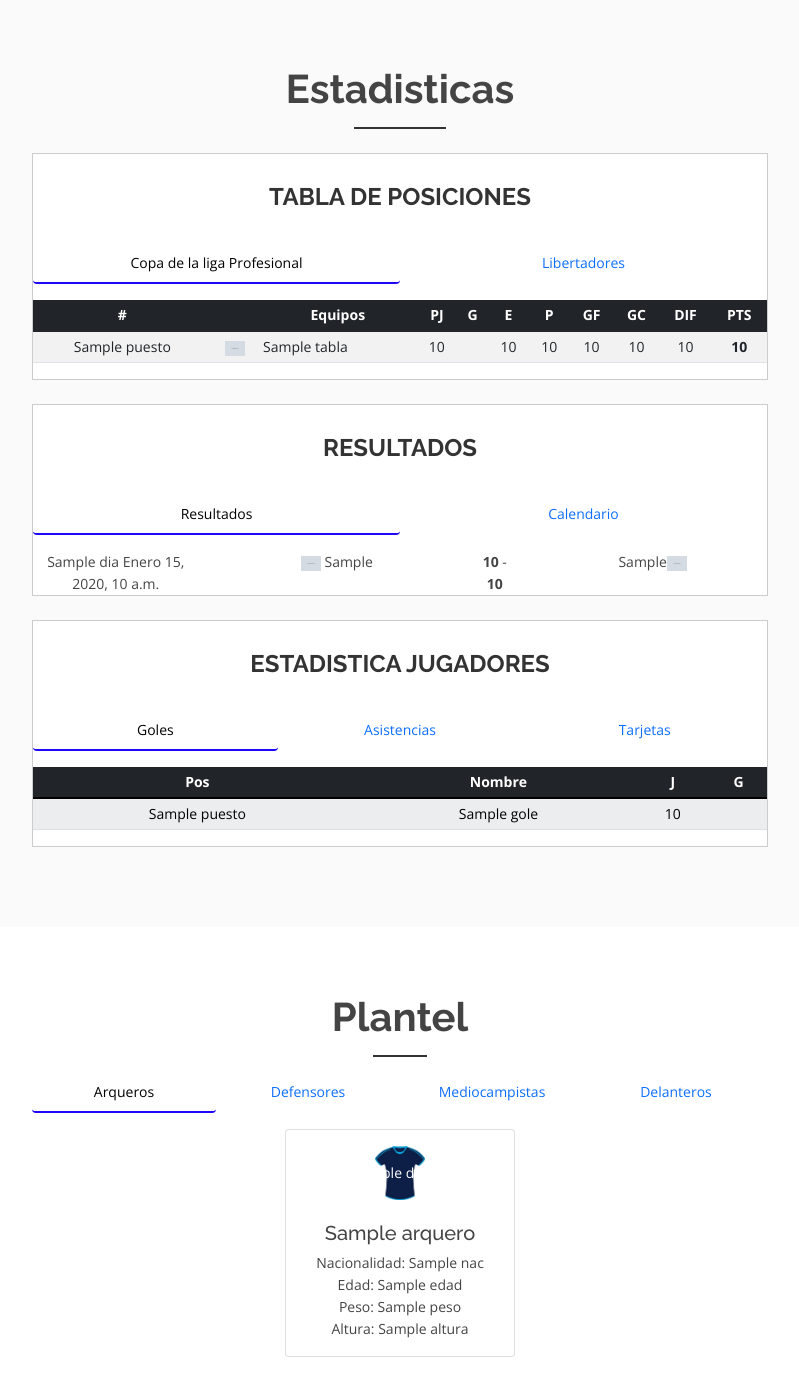
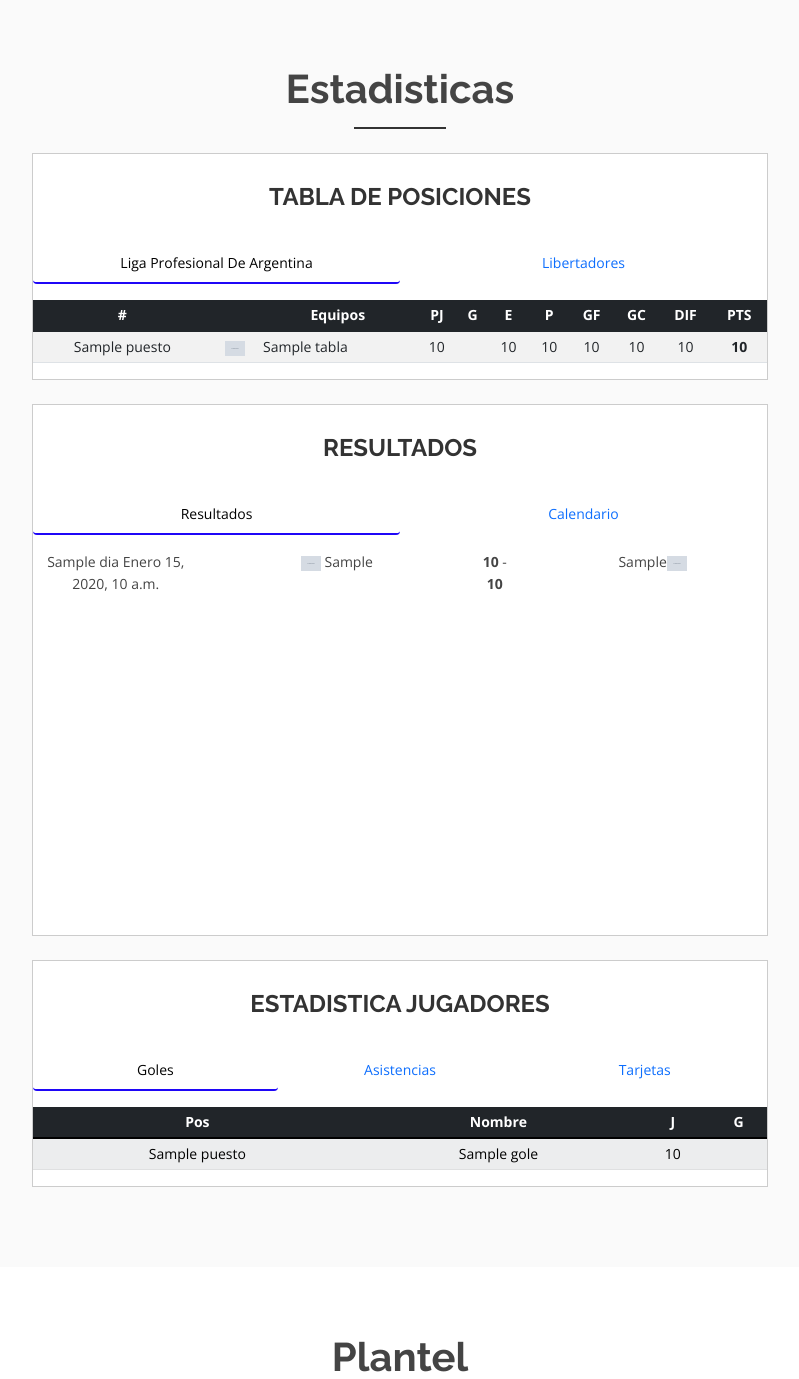
Before and after one commit to mauroac26/proyectoVelez, a Django app: template main/templates/index.html in a window 1280 px wide. Shown: the part 3084-4463 px from the top of the page, without its empty margins (240-1039 px from the left). Run offline with Django 3.2, Linux system fonts and the light colour scheme; the template is opened without the code that fills it: most values are stand-ins (such as "Sample title", 1, 10 or a date in 2020); grey boxes marked "Sample" are stand-in pictures; some libraries are stand-ins or nearby versions.

Commit message:
cambios vista

```diff
--- a/main/templates/index.html
+++ b/main/templates/index.html
@@ -275,7 +275,7 @@
               <ul class="nav nav-pills nav-justified " id="pills-tab-fixture" >
                 <li class="nav-item " >
 
-                  <a class="nav-link active"  data-bs-toggle="pill" href="#pills-tablaLiga" aria-expanded="false" >Copa de la liga Profesional</a>
+                  <a class="nav-link active"  data-bs-toggle="pill" href="#pills-tablaLiga" aria-expanded="false" >Liga Profesional De Argentina</a>
 
 
 
@@ -515,7 +515,7 @@
                 </li>
 
               </ul>
-              <div class="tab-content" id="pills-tabContent">
+              <div class="tab-content" id="pills-tabContent" style="height:400px; overflow: scroll;">
                 <div class="tab-pane fade show active" id="pills-resultados" role="tabpanel" aria-labelledby="pills-resultados-tab">
                   {% for r in resultados %}
                   <div class="row mt-3">
```
